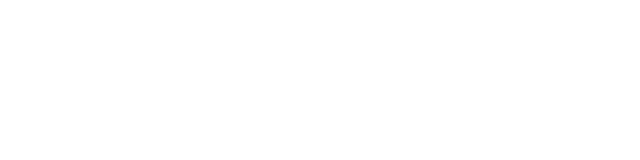
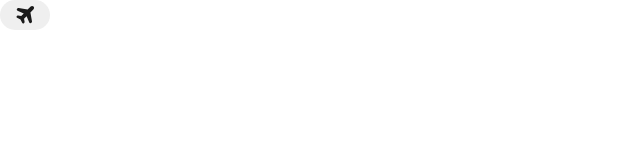
Before and after one commit to Gran-App-Vantan/vanx-frontend, a Next.js app in the folder vanx-app/: page /test in a window 1280 px wide. Shown: the top 160 px of the page, without its empty margins (0-640 px from the left). Built offline with nearby package versions, Linux system fonts and the light colour scheme.

Commit message:
Reactionコンポーネントの作成

```diff
--- a/vanx-app/app/test/page.tsx
+++ b/vanx-app/app/test/page.tsx
@@ -1,17 +1,21 @@
 "use client";
 
-import { PostingButton, PostItem, ReactionAddButton, ReactionBottomSheet } from "@/components/features/post";
-import { Button } from "@/components/shared";
 import { useState, useEffect, useRef } from "react";
 import Image from "next/image";
 import Link from 'next/link';
+
+import { PostingButton, PostItem, ReactionAddButton, ReactionBottomSheet, Reaction } from "@/components/features/post";
 import { Number } from "@/components/features/rankings/UsersProfile";
 import { PointLogItem } from "@/components/features/wallet/PointLogItem";
-import { Input } from "@/components/shared";
+import { Button, Input } from "@/components/shared";
+import { TravelIcon } from "@/components/shared/icons";
 
 export default function Test() {
   return (
     <main>
+      <Reaction>
+        <TravelIcon />
+      </Reaction>
     </main>
   );
 }
--- /dev/null
+++ b/vanx-app/components/features/post/Reaction.tsx
@@ -0,0 +1,7 @@
+export function Reaction({children}: {children: React.ReactNode}) {
+  return (
+    <div className="flex items-center justify-center w-[50px] h-[30px] bg-gray rounded-full cursor-pointer">
+      {children}
+    </div>
+  );
+}
--- a/vanx-app/components/features/post/index.ts
+++ b/vanx-app/components/features/post/index.ts
@@ -3,3 +3,4 @@ export { ReactionAddButton } from "./ReactionAddButton";
 export { PostingButton } from "./PostingButton";
 export { ReactionBottomSheet } from "./ReactionBottomSheet";
 export { PostDeleteModal } from "./PostDeleteModal";
+export { Reaction } from "./Reaction";
```
